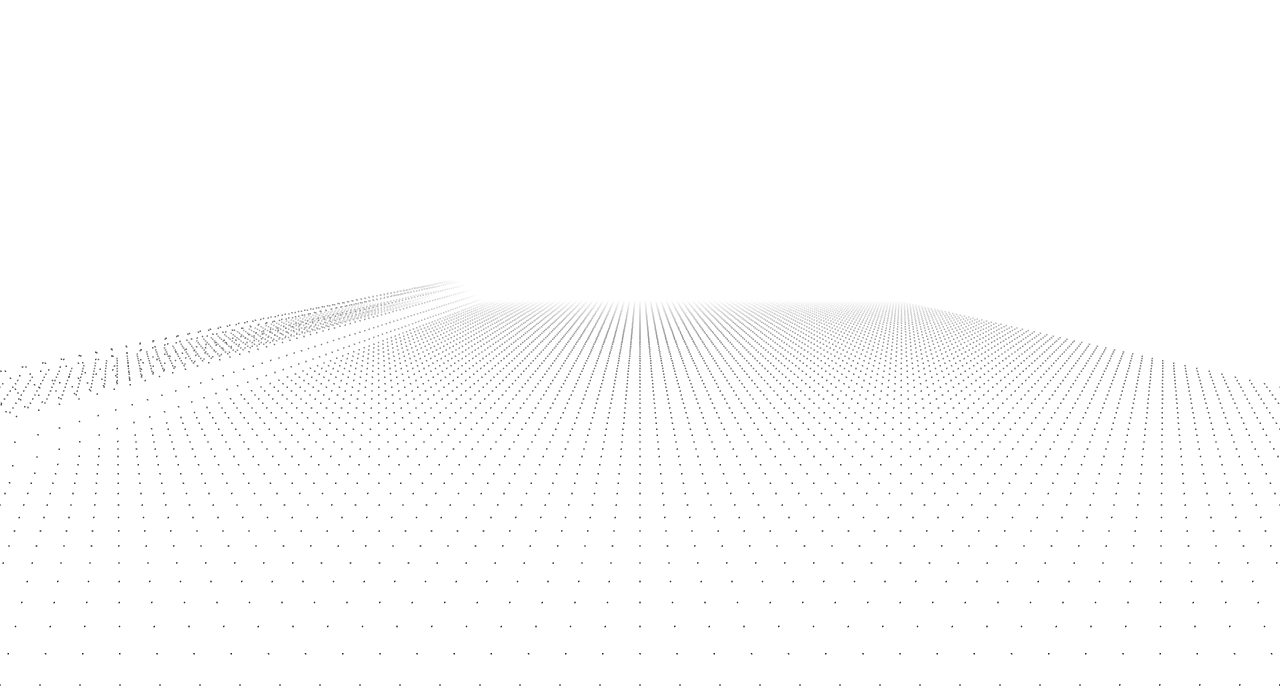
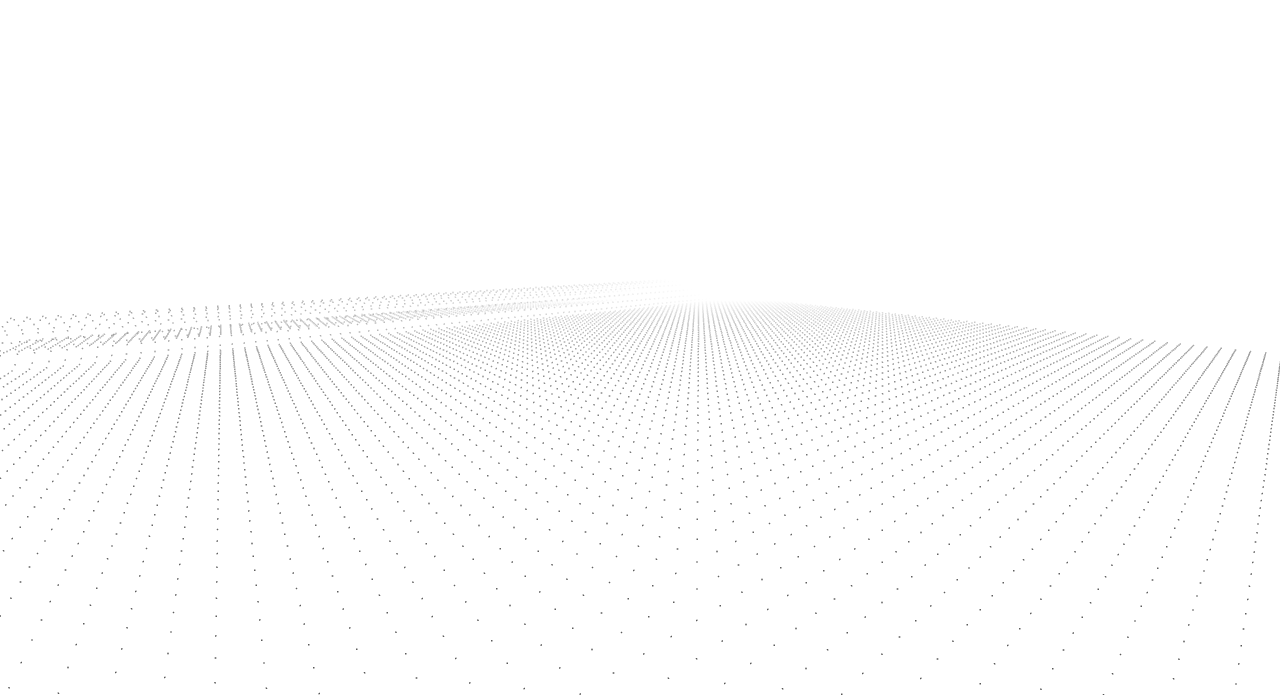
Before and after one commit to nikolajbaer/nikolajbaer.github.io, a plain HTML site: page index.html in a window 1280 px wide. Shown: the part 105-800 px from the top of the page. Drawn offline with nearby package versions, Linux system fonts and the light colour scheme; animation ran at ten frames a second.

Commit message:
little fade in, but not quite right

```diff
--- a/main.js
+++ b/main.js
@@ -16,8 +16,8 @@ function main(){
 
     const vertices = [];
     for ( let x = 0; x < N; x ++ ) {
-        for( let y = 0; y < N; y ++ ){
-	        vertices.push( (N/2)-x, 0, (N/2)-y );
+        for( let z = 0; z < N; z ++ ){
+	        vertices.push( (N/2)-x, 0, (N/2)-z );
         }
     }
     uniforms = {
@@ -37,7 +37,7 @@ function main(){
     } );
     const points = new THREE.Points( geometry, material );
     points.position.y = -1
-    //points.rotation.y = Math.PI/4;
+    points.rotation.y = -Math.PI/3.5;
     scene.add( points );
 
     camera.position.y = N/10
@@ -80,6 +80,8 @@ uniform float time;
 uniform float width;
 uniform float period;
 varying float distToCamera;
+varying float distfromCenter;
+
 
 float wave(float x, float t, float d, float a){
     float t1 = width * .75 - mod(t*period,width * 1.5);
@@ -103,10 +105,11 @@ void main(){
 const fSource = `
 varying float distToCamera;
 uniform float width;
+uniform float time;
 
 void main() {
-    vec4 color = vec4(0.,0.,0.,1.);
-    vec4 fog_color = vec4(1.,1.,1.,1.);
+    vec4 color = vec4(max(1. - (time - 2.)/4.,0.));
+    vec4 fog_color = vec4(1.);
 
     float fog_amount = distToCamera/width;
     gl_FragColor = mix( color, fog_color, fog_amount);
```
Also changed, not shown: index.html (+1 -0 lines).
